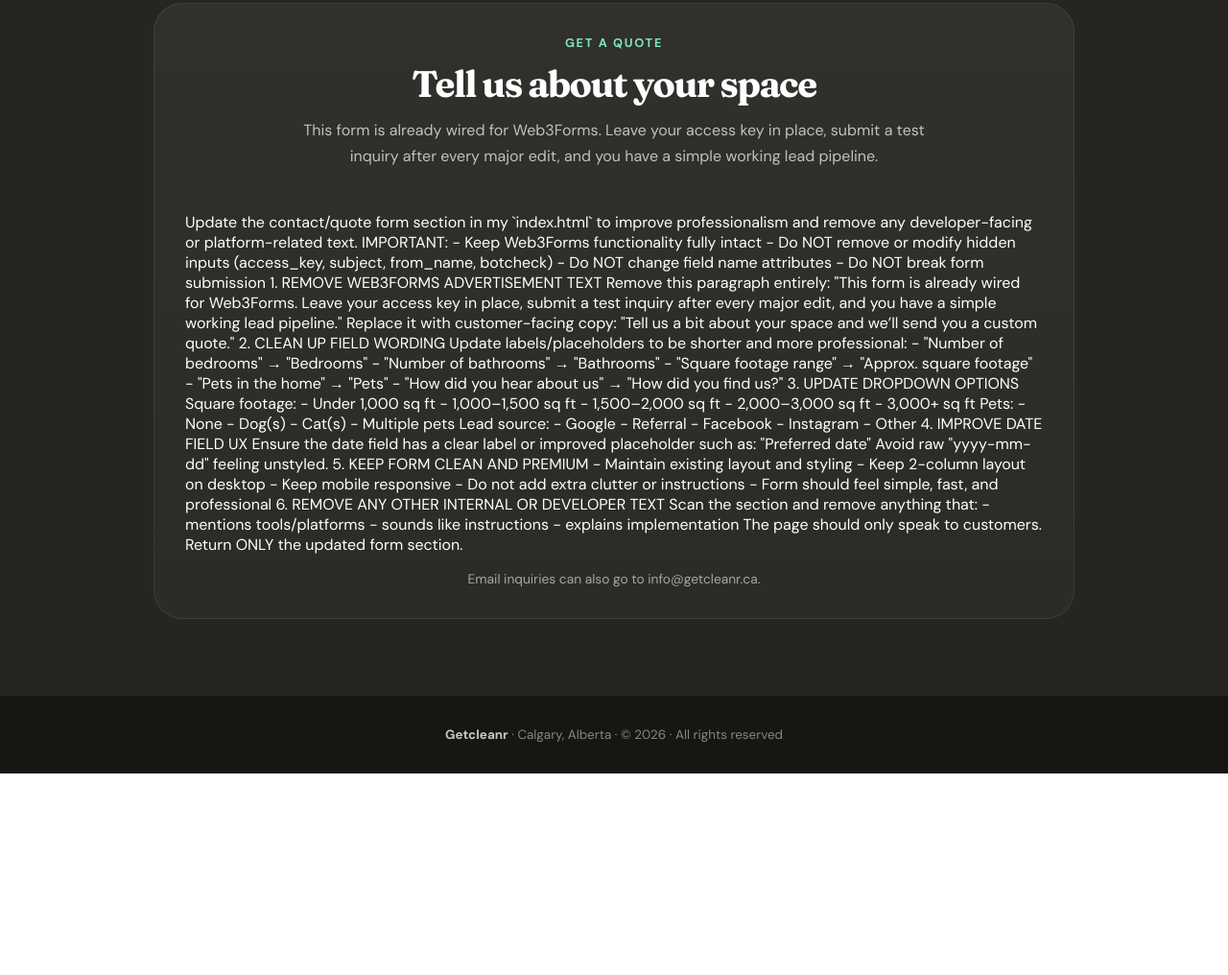
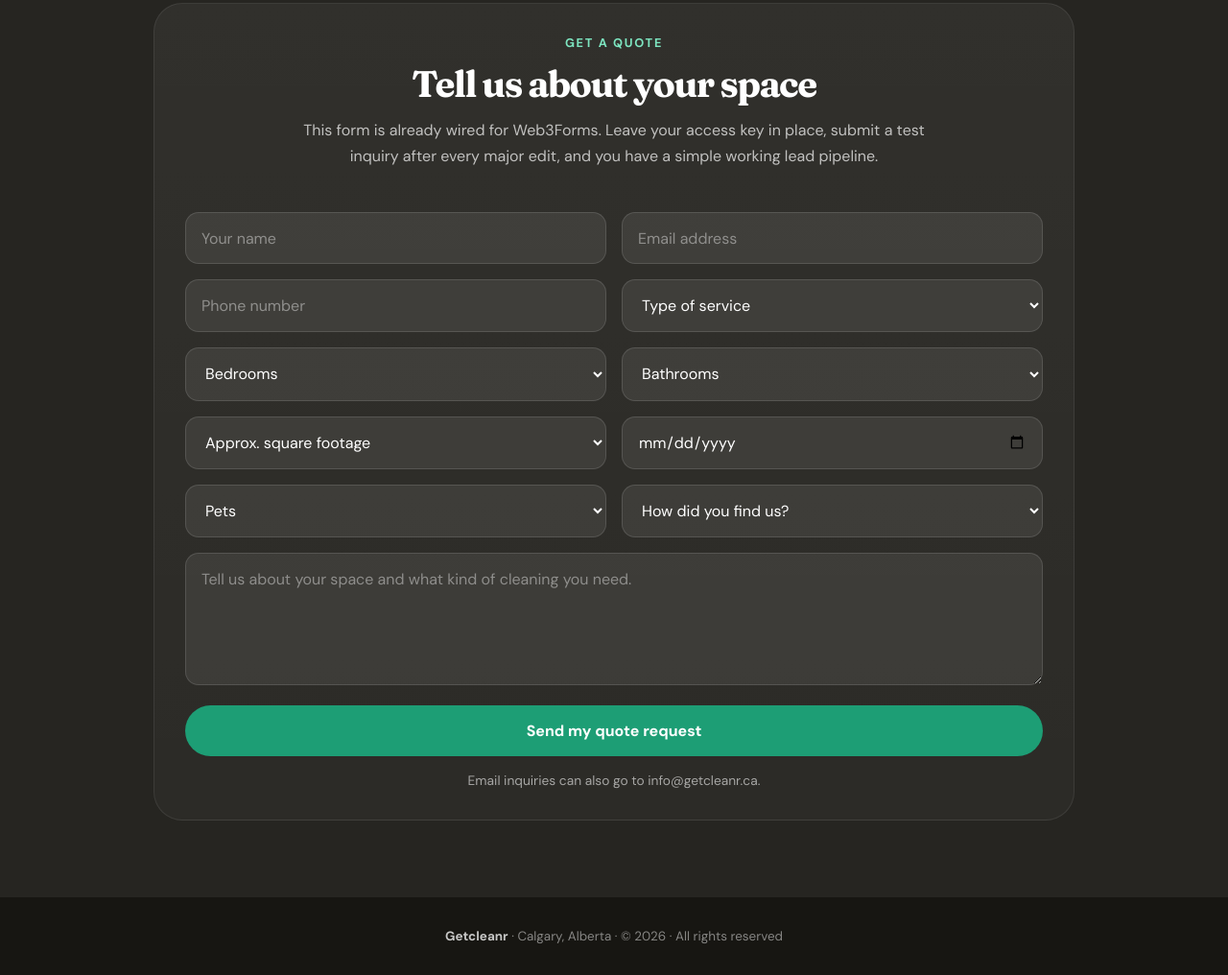
Before and after one commit to bzherk/GetCleanr, a plain HTML site: page index.html in a window 1280 px wide. Shown: the part 3730-4746 px from the top of the page at 96% size. Before the commit the page ends 4536 px from the top, so only its background shows below. Drawn offline with Linux system fonts and the light colour scheme.

Commit message:
Update index.html

```diff
--- a/index.html
+++ b/index.html
@@ -880,79 +880,81 @@
       <p class="section-sub">This form is already wired for Web3Forms. Leave your access key in place, submit a test inquiry after every major edit, and you have a simple working lead pipeline.</p>
     </div>
 
-Update the contact/quote form section in my `index.html` to improve professionalism and remove any developer-facing or platform-related text.
+<form class="contact-form" action="https://api.web3forms.com/submit" method="POST">
+  <input type="hidden" name="access_key" value="82939cad-c95d-423d-b3a6-6d3cef311908">
+  <input type="hidden" name="subject" value="New quote request from getcleanr.ca">
+  <input type="hidden" name="from_name" value="Getcleanr Website">
+  <input type="checkbox" name="botcheck" style="display:none;">
 
-IMPORTANT:
-- Keep Web3Forms functionality fully intact
-- Do NOT remove or modify hidden inputs (access_key, subject, from_name, botcheck)
-- Do NOT change field name attributes
-- Do NOT break form submission
+  <div class="form-row">
+    <input class="form-input" type="text" name="name" placeholder="Your name" required>
+    <input class="form-input" type="email" name="email" placeholder="Email address" required>
+  </div>
 
-1. REMOVE WEB3FORMS ADVERTISEMENT TEXT
+  <div class="form-row">
+    <input class="form-input" type="tel" name="phone" placeholder="Phone number">
+    <select class="form-input" name="service" required>
+      <option value="" disabled selected>Type of service</option>
+      <option>Recurring home cleaning</option>
+      <option>Deep cleaning</option>
+      <option>Move-in / Move-out</option>
+      <option>Commercial cleaning</option>
+    </select>
+  </div>
 
-Remove this paragraph entirely:
-"This form is already wired for Web3Forms. Leave your access key in place, submit a test inquiry after every major edit, and you have a simple working lead pipeline."
+  <div class="form-row">
+    <select class="form-input" name="bedrooms">
+      <option value="" disabled selected>Bedrooms</option>
+      <option>Studio</option>
+      <option>1</option>
+      <option>2</option>
+      <option>3</option>
+      <option>4+</option>
+    </select>
+    <select class="form-input" name="bathrooms">
+      <option value="" disabled selected>Bathrooms</option>
+      <option>1</option>
+      <option>1.5</option>
+      <option>2</option>
+      <option>3+</option>
+    </select>
+  </div>
 
-Replace it with customer-facing copy:
-"Tell us a bit about your space and we’ll send you a custom quote."
+  <div class="form-row">
+    <select class="form-input" name="square_footage">
+      <option value="" disabled selected>Approx. square footage</option>
+      <option>Under 1,000 sq ft</option>
+      <option>1,000–1,500 sq ft</option>
+      <option>1,500–2,000 sq ft</option>
+      <option>2,000–3,000 sq ft</option>
+      <option>3,000+ sq ft</option>
+    </select>
+    <input class="form-input" type="date" name="preferred_date" aria-label="Preferred date">
+  </div>
 
-2. CLEAN UP FIELD WORDING
+  <div class="form-row">
+    <select class="form-input" name="pets">
+      <option value="" disabled selected>Pets</option>
+      <option>None</option>
+      <option>Dog(s)</option>
+      <option>Cat(s)</option>
+      <option>Multiple pets</option>
+    </select>
+    <select class="form-input" name="lead_source">
+      <option value="" disabled selected>How did you find us?</option>
+      <option>Google</option>
+      <option>Referral</option>
+      <option>Facebook</option>
+      <option>Instagram</option>
+      <option>Other</option>
+    </select>
+  </div>
 
-Update labels/placeholders to be shorter and more professional:
+  <textarea class="form-input" rows="5" name="message" placeholder="Tell us about your space and what kind of cleaning you need." required></textarea>
 
-- "Number of bedrooms" → "Bedrooms"
-- "Number of bathrooms" → "Bathrooms"
-- "Square footage range" → "Approx. square footage"
-- "Pets in the home" → "Pets"
-- "How did you hear about us" → "How did you find us?"
+  <button class="form-submit" type="submit">Send my quote request</button>
+</form>
 
-3. UPDATE DROPDOWN OPTIONS
-
-Square footage:
-- Under 1,000 sq ft
-- 1,000–1,500 sq ft
-- 1,500–2,000 sq ft
-- 2,000–3,000 sq ft
-- 3,000+ sq ft
-
-Pets:
-- None
-- Dog(s)
-- Cat(s)
-- Multiple pets
-
-Lead source:
-- Google
-- Referral
-- Facebook
-- Instagram
-- Other
-
-4. IMPROVE DATE FIELD UX
-
-Ensure the date field has a clear label or improved placeholder such as:
-"Preferred date"
-
-Avoid raw "yyyy-mm-dd" feeling unstyled.
-
-5. KEEP FORM CLEAN AND PREMIUM
-
-- Maintain existing layout and styling
-- Keep 2-column layout on desktop
-- Keep mobile responsive
-- Do not add extra clutter or instructions
-- Form should feel simple, fast, and professional
-
-6. REMOVE ANY OTHER INTERNAL OR DEVELOPER TEXT
-
-Scan the section and remove anything that:
-- mentions tools/platforms
-- sounds like instructions
-- explains implementation
-
-The page should only speak to customers.
-
-Return ONLY the updated form section.
 
 
     <div class="contact-note">Email inquiries can also go to info@getcleanr.ca.</div>
```
